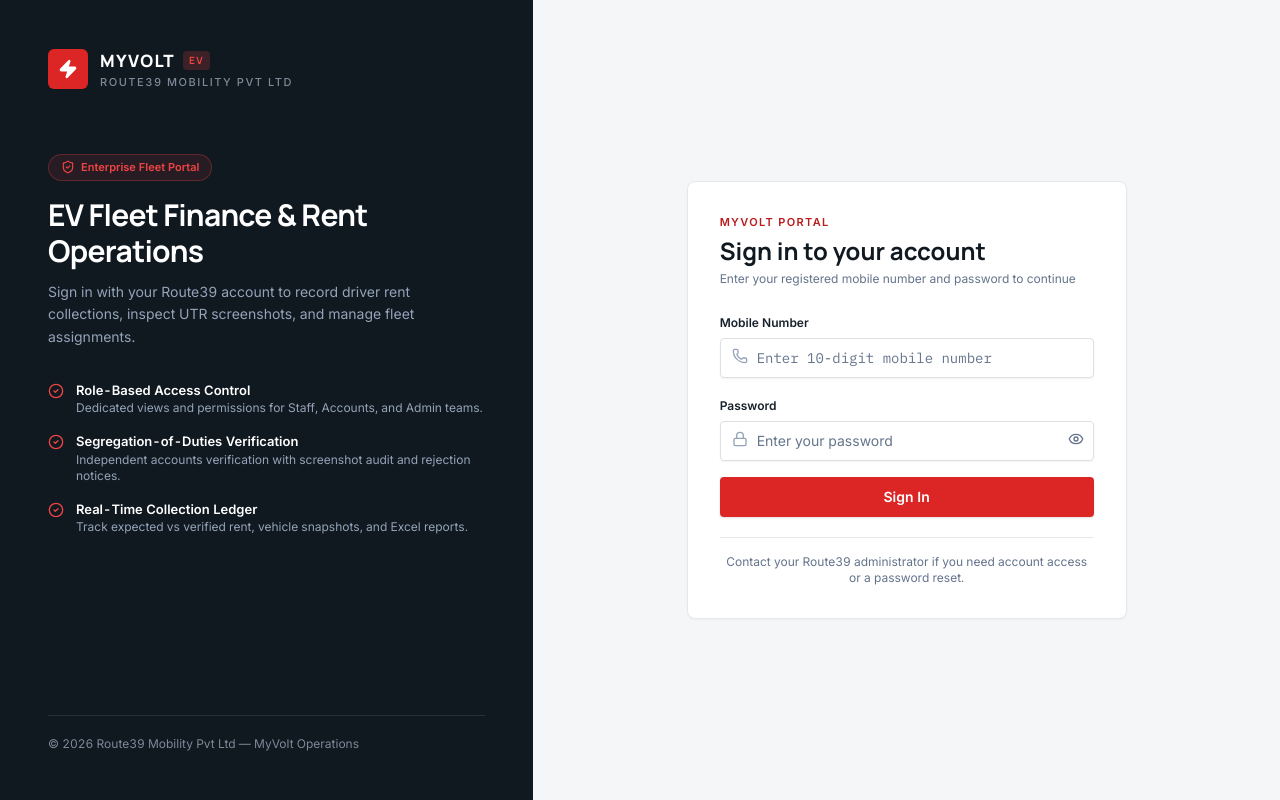
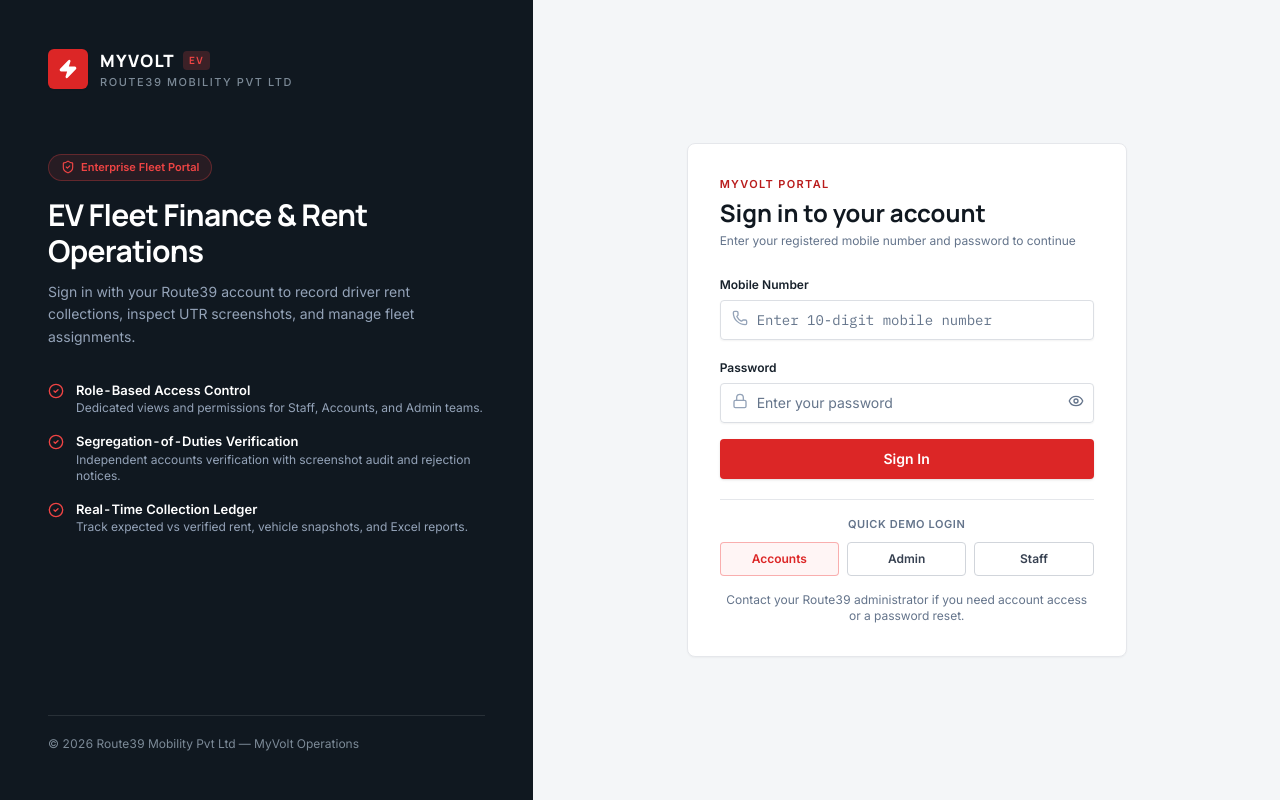
Before and after one commit to Route39/MyVolt, a React (Create React App) app in the folder frontend/: page /login in a window 1280 px wide. Built offline with nearby package versions, Linux system fonts and the light colour scheme; no server answers.

Commit message:
feat(auth): Add 1-click Quick Demo Login buttons on login screen

```diff
--- a/frontend/src/pages/LoginPage.jsx
+++ b/frontend/src/pages/LoginPage.jsx
@@ -171,7 +171,48 @@ export default function LoginPage() {
               </Button>
             </form>
 
-            <p className="mt-5 border-t border-[#E5E7EB] pt-4 text-center text-xs text-[#64748B]">
+            <div className="mt-5 border-t border-[#E5E7EB] pt-4">
+              <div className="mb-2.5 text-center text-[11px] font-semibold uppercase tracking-wider text-[#64748B]">
+                Quick Demo Login
+              </div>
+              <div className="grid grid-cols-3 gap-2">
+                <button
+                  type="button"
+                  onClick={() => {
+                    setMobile("9845000002");
+                    setPassword("route39@123");
+                  }}
+                  className="rounded-md border border-[#EF4444]/40 bg-[#EF4444]/5 px-2 py-2 text-xs font-semibold text-[#DC2626] transition-colors hover:bg-[#EF4444]/15"
+                  data-testid="quick-login-accounts"
+                >
+                  Accounts
+                </button>
+                <button
+                  type="button"
+                  onClick={() => {
+                    setMobile("9845000001");
+                    setPassword("route39@123");
+                  }}
+                  className="rounded-md border border-gray-300 bg-white px-2 py-2 text-xs font-semibold text-gray-700 transition-colors hover:bg-gray-50"
+                  data-testid="quick-login-admin"
+                >
+                  Admin
+                </button>
+                <button
+                  type="button"
+                  onClick={() => {
+                    setMobile("9845000004");
+                    setPassword("route39@123");
+                  }}
+                  className="rounded-md border border-gray-300 bg-white px-2 py-2 text-xs font-semibold text-gray-700 transition-colors hover:bg-gray-50"
+                  data-testid="quick-login-staff"
+                >
+                  Staff
+                </button>
+              </div>
+            </div>
+
+            <p className="mt-4 text-center text-xs text-[#64748B]">
               Contact your Route39 administrator if you need account access or a password reset.
             </p>
           </div>
```
